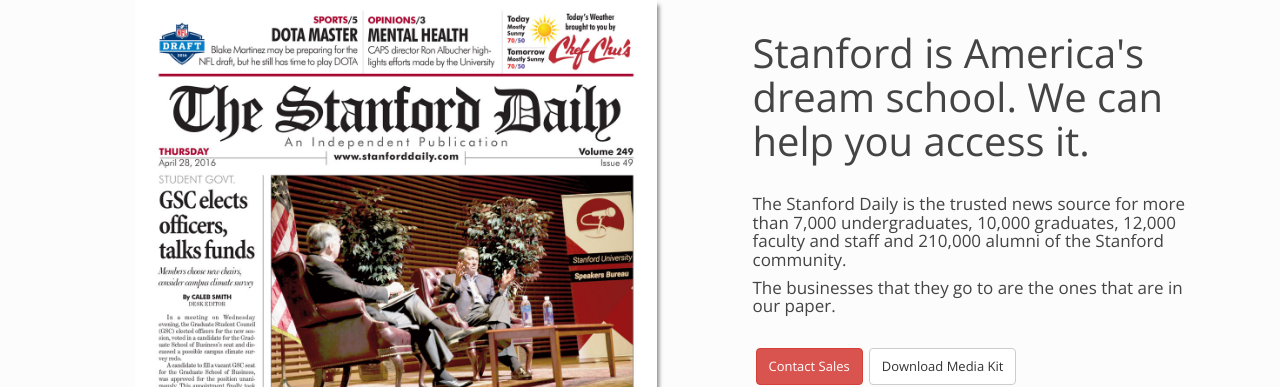
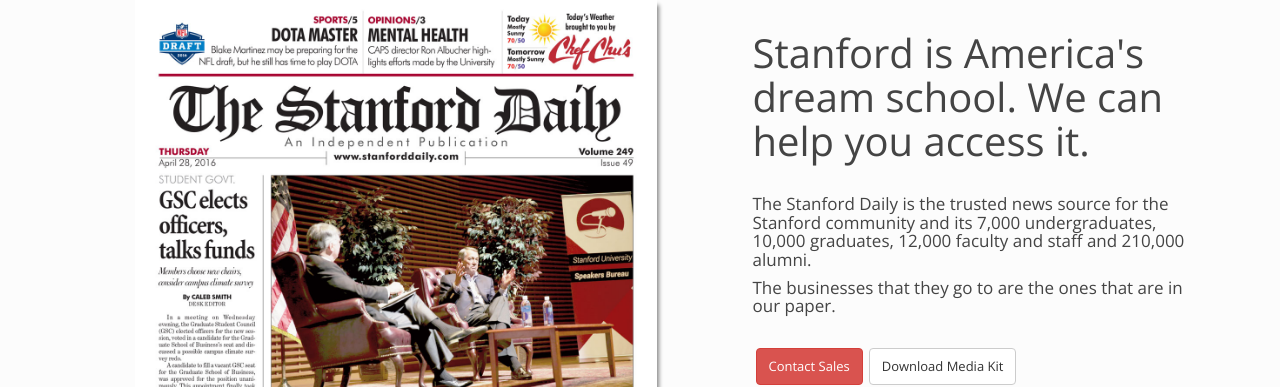
Before and after one commit to tsd-innovation/media-site, a PHP site: page / in a window 1280 px wide. Shown: the part 71-458 px from the top of the page. Run offline with PHP 8.4, Linux system fonts and the light colour scheme; some libraries are stand-ins or nearby versions.

Commit message:
Updated text

```diff
--- a/index.php
+++ b/index.php
@@ -139,7 +139,7 @@
                     </div>
                     <div class = "formatted-element">
                         <h4>
-                            <p>The Stanford Daily is the trusted news source for more than 7,000 undergraduates, 10,000 graduates, 12,000 faculty and staff and 210,000 alumni of the Stanford community.</p>
+                            <p>The Stanford Daily is the trusted news source for the Stanford community and its 7,000 undergraduates, 10,000 graduates, 12,000 faculty and staff and 210,000 alumni.</p>
                             <p>The businesses that they go to are the ones that are in our paper.</p>
                         </h4>
                     </div>
@@ -260,10 +260,10 @@
                     </div>
                 </div>
               	<div class="col-md-8">
-                	<h4><p>The Stanford Daily has been a fixture of Stanford University since it originally launched as a small pamphlet known as The Daily Palo Alto in 1892. For nearly 125 years, students, faculty and alumns have trusted the Daily to update them on the latest news and events at one of the world&nbsp;s most prestigious schools.</p>
-                    <p>The Daily continues to serve unbiased student journalism to the Stanford campus while providing educational opportunities to its editorial and business staffers. The newspaper is also deeply engrained into the surrounding communities and is freely distributed at dozens of locations in the Palo Alto area.</p></h4>
+                	<h4><p>The Stanford Daily has been a fixture of Stanford University since it originally launched as a small pamphlet known as The Daily Palo Alto in 1892. For nearly 125 years, students, faculty and alumnni have trusted the Daily to update them on the latest news and events at one of the world&nbsp;s most prestigious schools.</p>
+                    <p>The Daily continues to serve unbiased student journalism to the Stanford campus while providing educational opportunities to its editorial and business staffers. The newspaper is also deeply ingrained into the surrounding communities and is freely distributed at dozens of locations in the Palo Alto area.</p></h4>
                     <h3>Speical Issues</h3>
-                    <h4><p>The Daily's special issues cover some of the most important events on campus each year. From the back-to-school edition and football issues in the fall to the commencement issue each spring, special issues come packed with feature content that captures the full attention of the Stanford community.</p>
+                    <h4><p>The Daily's special issues cover some of the most important events on campus each year. From the back-to-school edition and football issues in the fall to the commencement issue each spring, special issues come packed with feature content that captures the full attention of our readers.</p>
                     <p>For a full list of special issues, please visit our <a href="#Calendar" class="page-scroll">publication calendar</a>.</p>
                   	</h4>
                 </div>
@@ -284,12 +284,12 @@
                 <div class="col-md-5">
                 	<h4>
                     	<p>The Stanford Daily's <a href="stanforddaily.com">website</a> is the portal for more than 200,000 visitors each month to view our comprehensive coverage of the Farm. All articles from the print edition of the Daily appear on stanforddaily.com, along with a number of digital exclusives like premium video content and in-depth  </p>
-                        <p>Our website features one leaderboard ad and one sidebar ad available for purchase. Web ads complement print ads by appealing to different demographics and reaching members of the Stanford community who aren&nbsp;t within the reach of the Palo Alto campus.</p>
-                        <p>Rates for our web ads start at <strong class="num">$15</strong> CPM.</p>
+                        <p>Web ads complement print ads by appealing to different demographics and reaching additional members of the Stanford community who aren&nbsp;t within the reach of the Palo Alto campus. Students frequently use our webiste as well, and hundreds of  have taken an action based on one of our web ads.</p>
+                        <p>Our website features one leaderboard ad and one sidebar ad available for purchase. Rates for these ads start at <strong class="num">$15</strong> CPM.</p>
                     </h4>
                     <h3>Web sponsorship opportunities</h3>
                     <h4>
-                        <p>The Daily has a number of online contests and series available for special sponsorship. Please contact <a href="mailTo: coo@stanforddaily.com">coo@stanforddaily.com</a> if you wish to learn more about these products.</p>
+                        <p>The Daily occasionally runs online contests and series with special sponsorship opportunities available. Please contact <a href="mailTo: coo@stanforddaily.com">coo@stanforddaily.com</a> if you wish to learn more about these products.</p>
                     </h4>
                 </div>
             </div>
@@ -308,7 +308,7 @@
                 </div>
                 <div class="col-md-7">
                 	<h4>
-                    	<p>With more than 3,000 combined subscribers, the Daily's email digests are rapidly becoming the preferred method for our most loyal readers to access our latest content. In the past year, more than 100,000 articles have been opened directly from either the email or the sports digest.</p>
+                    	<p>With more than 3,000 combined subscribers, the Daily's email digests are rapidly becoming the preferred method for our most loyal readers to access our latest content. In the past year, more than 100,000 articles on our website have been opened directly from either the email or the sports digest.</p>
                         <p>Sponsorship of the email digest gives your business access to a group of active individuals who are deeply invested in the Stanford community.</p>
                     	<p>Normal digest: <strong class="num">$450/week</strong></p>
                         <p>Sports digest: <strong class="num">$150/week</strong></p>
@@ -323,14 +323,14 @@
             	<div class="col-md-12">
                 	<div class="section-title"><h2>Magazine</h2></div>
                     <h4>
-                    	<p>Starting in the 2016-17 academic year, The Stanford Daily will publish 8 issues of a magazine to contain some of our highest quality long-form jornalism. The magazine is to be distributed on campus by students to places of high visibility and will be available as a premium digital experience to our network of alumni readers.</p>
+                    	<p>Starting in the 2016-17 academic year, The Stanford Daily will publish 8 issues of a magazine to contain some of our signature long-form jornalism. The magazine is to be distributed on campus by students to places of high visibility and will be available as a premium digital experience to our network of alumni readers.</p>
                         <p>Advertising in our magazine is available both on a per-issue and a entire-series basis.</p>
                     	<p><em>Please contact us at <a href="mailTo:advertising@stanford.edu">advertising@stanford.edu</a> for rates.</em></p>
                         <p>&nbsp;</p>
                     </h4>
                     <div class="list-group" style="max-width: 45%;">
                         <button type="button" class="list-group-item"><strong>Magazine publication dates</strong></button>
-                    	<button type="button" class="list-group-item">Fall issue 1: 9/19</button>
+                    	<button type="button" class="list-group-item">Fall issue 1: 9/30</button>
                      	<button type="button" class="list-group-item">Fall issue 2: 10/21</button>
                     	<button type="button" class="list-group-item">Fall issue 3: 11/18</button>
                     	<button type="button" class="list-group-item">Winter issue 1: 1/13</button>
```
